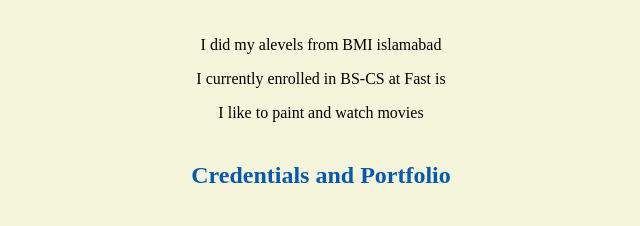
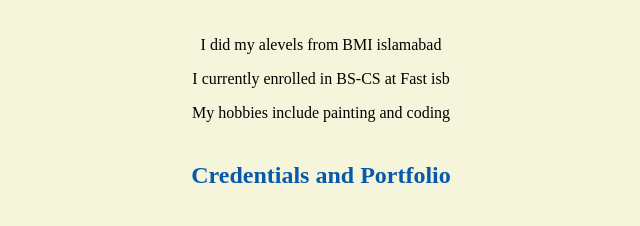
Before and after one commit to MMMustafakamran/MMMustafakamran.gethub.io, a plain HTML site: page index.html in a window 1280 px wide. Shown: the part 566-792 px from the top of the page, 319-959 px from the left. Drawn offline with Linux system fonts and the light colour scheme; files that its build step writes are made by us from their sources.

Commit message:
Update index.html

```diff
--- a/index.html
+++ b/index.html
@@ -14,14 +14,13 @@
  <meta name="robots"content="noindex, nofollow">
   </header>
 
-
   <body>
     <img src="images/banner.jpg"width="75%"alt="banner">
     <h1>Mustafa Kamran's Portal</h1>
     <h2>About Me </h2>
     <p>I did my alevels from BMI islamabad</p>
-    <p>I currently enrolled in BS-CS at Fast is</p>
-      <p>I like to paint and watch movies</p>
+    <p>I currently enrolled in BS-CS at Fast isb</p>
+      <p>My hobbies include painting and coding</p>
       <h2>Credentials and Portfolio</h2>
       <p><a href="resume.html">My Resume</a> |<a href="https://github.com/MMMustafakamran"> My GitHub</a> </h2>
     <h2>  Contact </h2>
```
